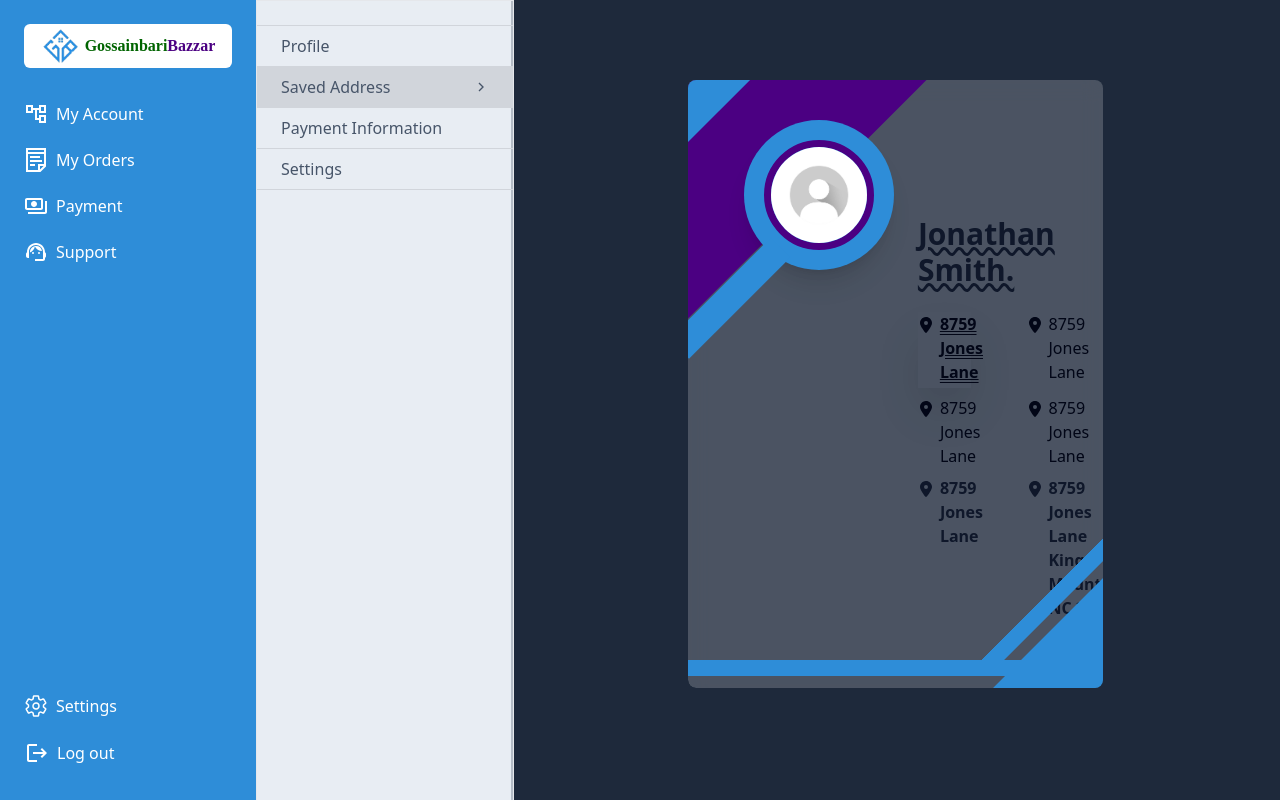
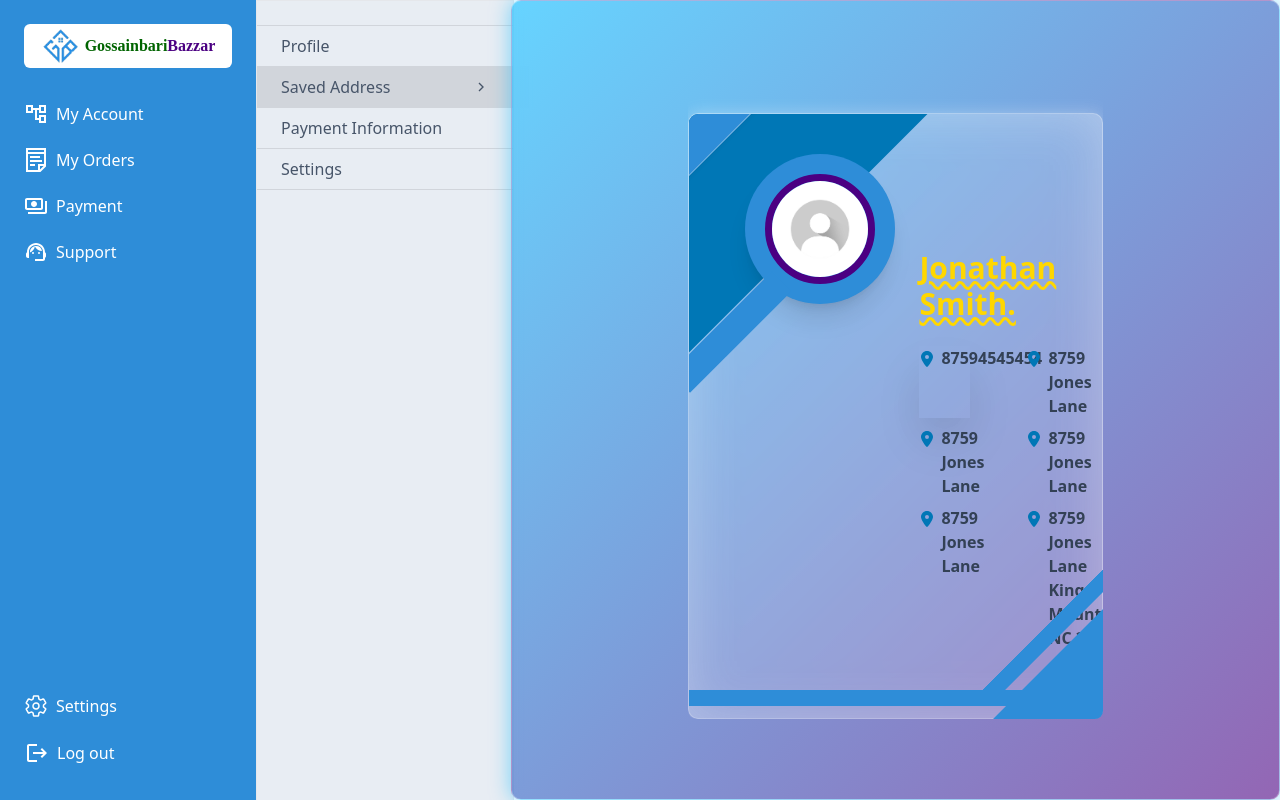
Before and after one commit to R0F7/GossinbariBazzar, a React (Vite) app: page /dashboard/my-account/savedAddress in a window 1280 px wide. Built offline with nearby package versions, Linux system fonts and the light colour scheme; no server answers; a web font is replaced by a local one.

Commit message:
update saved address ui

```diff
--- a/src/index.css
+++ b/src/index.css
@@ -388,9 +388,21 @@ input[type="range"]:active::-webkit-slider-thumb {
   box-shadow: 0 4px 30px rgba(0, 0, 0, 0.1);
 }
 
+.chic-bg {
+  background: linear-gradient(135deg, rgba(0, 183, 255, 0.6), rgba(75, 0, 130, 0.6));
+  backdrop-filter: blur(15px);
+  -webkit-backdrop-filter: blur(15px);
+  box-shadow: 0 0 20px rgba(0, 183, 255, 0.5);
+  border-radius: 10px;
+  border: 1px solid rgba(255, 255, 255, 0.3);
+}
+
+
 .ice-bg {
-  background: rgba(255, 255, 255, 0.2);
-  backdrop-filter: blur(10px);
-  -webkit-backdrop-filter: blur(10px);
-  /* border: 1px solid rgba(255, 255, 255, 0.3); */
+  background: rgba(255, 255, 255, 0.40);
+  backdrop-filter: blur(25px);
+  -webkit-backdrop-filter: blur(25px);
+  box-shadow: 0 0 15px rgba(255, 255, 255, 0.3);
+  border-radius: 10px;
+  border: 1px solid rgba(255, 255, 255, 0.2);
 }
--- a/src/pages/Dashboard/MyAccount/SavedAddress/SavedAddress.jsx
+++ b/src/pages/Dashboard/MyAccount/SavedAddress/SavedAddress.jsx
@@ -3,9 +3,9 @@ import unknownImage from "../../../../assets/unknown Image.jpg";
 
 const SavedAddress = () => {
   return (
-    <div className="min-h-screen w-full bg-slate-800 g-opacity-85 g-[#F4EDD3]">
+    <div className="min-h-screen w-full g-slate-800 g-opacity-85 bg-[} chic-bg">
       <div className="w-[54%] mx-auto pt-20 relative overflow-hidden rounded-lg">
-        <div className="ice-bg text-slate-500  rounded-lg shadow-lg relative pb-3 overflow-hidden">
+        <div className="ice-bg text-slate-500  rounded-lg shadow-lg relative pb-3 overflow-hidden mt-8">
           <div className="flex gap-6 py-10 pl-10">
             {/* circle */}
             <div className="relative">
@@ -19,67 +19,67 @@ const SavedAddress = () => {
                 </div>
               </div>
               <div className="absolute top-0 left-0 -z-50">
-                <div className="bg-[#4B0082] w-[200px] h-[600px] -translate-y-[348px] -translate-x-[35px] rotate-45"></div>
+                <div className="bg-[#0077B6] w-[200px] h-[600px] -translate-y-[348px] -translate-x-[35px] rotate-45"></div>
               </div>
             </div>
 
             <div className="mt-24">
-              <h2 className="text-slate-900 font-bold text-3xl textshado underline decoration-wavy pb-6">
+              <h2 className="ext-slate-900 t ext-[#FF6B6B] t ext-[#00D1FF] text-[#FFD700] font-bold text-3xl textshado underline decoration-wavy pb-6">
                 Jonathan Smith.
               </h2>
 
               {/* info field */}
               <div className="grid grid-cols-2  gap-y-2 gap-x-14 mr-6">
-                <div className="text-slate-950 flex gap-1.5 order-b pb-1 shadow-2xl">
+                <div className="text-slate-700 flex gap-1.5 order-b pb-1 shadow-2xl">
                   <i>
-                    <FaLocationDot className="w-4 h-4 mt-[5px]" />
+                    <FaLocationDot className="w-4 h-4 mt-[5px] text-[#0077B6] ext-opacity-90" />
                   </i>
                   <h4 className="flex flex-col">
-                    <span className="font-bold underline decoration-double">
-                      8759 Jones Lane
+                    <span className="font-bold nderline ecoration-double">
+                      87594545454
                     </span>
                   </h4>
                 </div>
 
-                <div className="text-slate-950 flex gap-1.5">
+                <div className="text-slate-700 flex gap-1.5">
                   <i>
-                    <FaLocationDot className="w-4 h-4 mt-[5px]" />
+                    <FaLocationDot className="w-4 h-4 mt-[5px] text-[#0077B6]" />
                   </i>
                   <h4 className="flex flex-col">
-                    <span className="font-medium">8759 Jones Lane</span>
+                    <span className="font-bold">8759 Jones Lane</span>
                   </h4>
                 </div>
 
-                <div className="text-slate-950 flex gap-1.5">
+                <div className="text-slate-700 flex gap-1.5">
                   <i>
-                    <FaLocationDot className="w-4 h-4 mt-[5px]" />
-                  </i>
-                  <h4 className="flex flex-col">
-                    <span className="font-medium">8759 Jones Lane </span>
-                  </h4>
-                </div>
-
-                <div className="text-slate-950 flex gap-1.5">
-                  <i>
-                    <FaLocationDot className="w-4 h-4 mt-[5px]" />
-                  </i>
-                  <h4 className="flex flex-col">
-                    <span className="font-medium">8759 Jones Lane </span>
-                  </h4>
-                </div>
-
-                <div className="text-slate-900 flex gap-1.5">
-                  <i>
-                    <FaLocationDot className="w-4 h-4 mt-[5px]" />
+                    <FaLocationDot className="w-4 h-4 mt-[5px] text-[#0077B6]" />
                   </i>
                   <h4 className="flex flex-col">
                     <span className="font-bold">8759 Jones Lane </span>
                   </h4>
                 </div>
 
-                <div className="text-slate-900 flex gap-1.5">
+                <div className="text-slate-700 flex gap-1.5">
                   <i>
-                    <FaLocationDot className="w-4 h-4 mt-[5px]" />
+                    <FaLocationDot className="w-4 h-4 mt-[5px] text-[#0077B6]" />
+                  </i>
+                  <h4 className="flex flex-col">
+                    <span className="font-bold">8759 Jones Lane </span>
+                  </h4>
+                </div>
+
+                <div className="text-slate-700 flex gap-1.5">
+                  <i>
+                    <FaLocationDot className="w-4 h-4 mt-[5px] text-[#0077B6]" />
+                  </i>
+                  <h4 className="flex flex-col">
+                    <span className="font-bold">8759 Jones Lane </span>
+                  </h4>
+                </div>
+
+                <div className="text-slate-700 flex gap-1.5">
+                  <i>
+                    <FaLocationDot className="w-4 h-4 mt-[5px] text-[#0077B6]" />
                   </i>
                   <h4 className="flex flex-col">
                     <span className="font-bold flex">
@@ -95,7 +95,7 @@ const SavedAddress = () => {
           <div className="absolute top-0 left-0">
             <div className="bg-[#2E8DD8] w-36 h-7 translate-y-[204px] -translate-x-[30px] -rotate-45"></div>
           </div>
-          <div className="bg-[#2E8DD8] w-[150px] h-[150px] absolute top-0 -left-0 -translate-x-20 -translate-y-[114px] rotate-45"></div>
+          <div className="bg-[#2E8DD8] w-[150px] h-[150px] absolute top-0 -left-0 -translate-x-20 -translate-y-[114px] rotate-45 shadow-md border border-slate-200 border-opacity-45"></div>
         </div>
 
         <div className="absolute -bottom-[1px] -right-[125px] -rotate-45">
```
